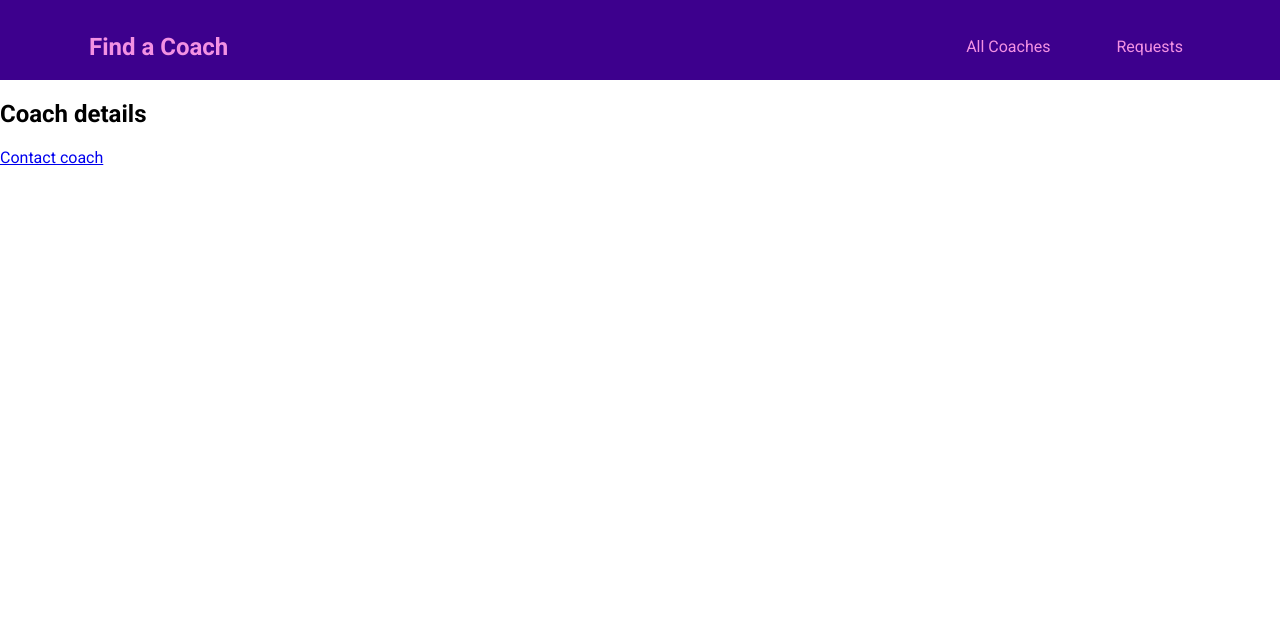
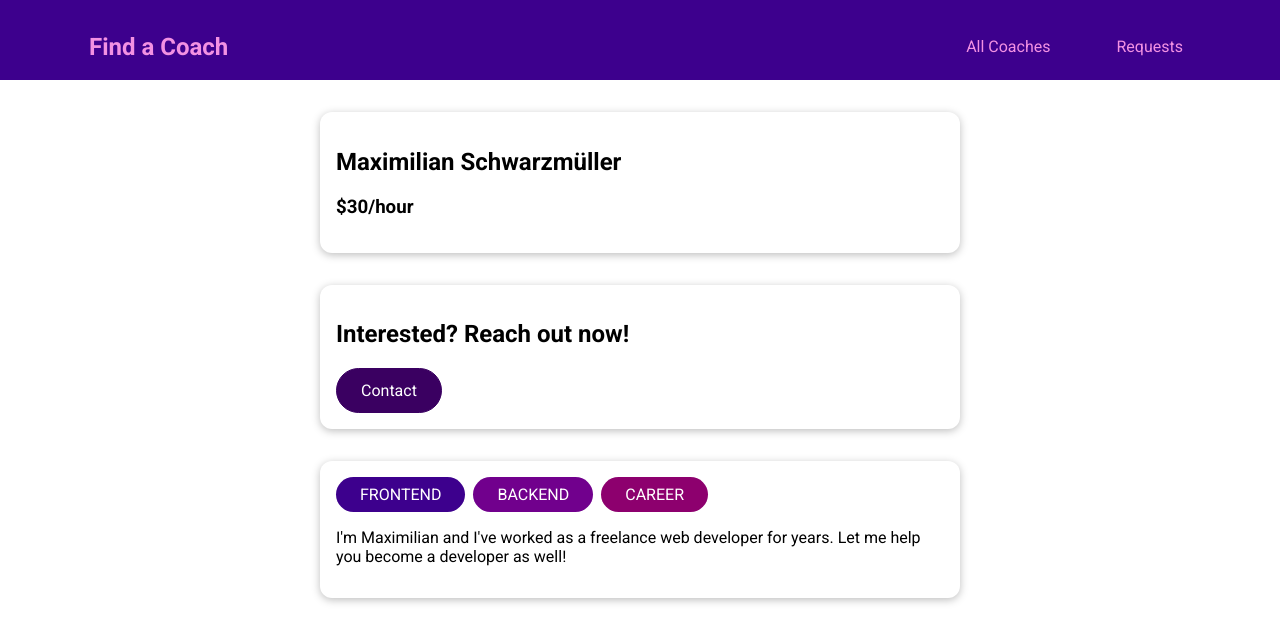
Before and after one commit to AlexL70/vue-the-complete-guide, a Vue app in the folder l235-find-coach/: page /coaches/c1 in a window 1280 px wide. Shown: the top 642 px of the page. Built offline with nearby package versions, Linux system fonts and the light colour scheme.

Commit message:
242. Building the Coach Detail Component

```diff
--- a/l235-find-coach/src/components/coaches/CoachItem.vue
+++ b/l235-find-coach/src/components/coaches/CoachItem.vue
@@ -13,6 +13,8 @@
 <script lang="ts">
 import { defineComponent } from "vue";
 import type { PropType } from "vue";
+import { mapStores } from "pinia";
+import coachesStore from "../../store/coaches";
 import type { Coach } from "@/types/dto/index";
 export default defineComponent({
     props: {
@@ -22,6 +24,7 @@ export default defineComponent({
         }
     },
     computed: {
+        ...mapStores(coachesStore),
         fullName(): string {
             return `${this.coach.firstName ?? ""} ${this.coach.lastName}`;
         },
--- a/l235-find-coach/src/pages/coaches/CoachDetail.vue
+++ b/l235-find-coach/src/pages/coaches/CoachDetail.vue
@@ -1,5 +1,53 @@
 <template>
-    <h2>Coach details</h2>
-    <router-link to="/coaches/c1/contact">Contact coach</router-link>
-    <router-view></router-view>
+    <section>
+        <base-card>
+            <h2>{{ fullName }}</h2>
+            <h3>${{ coach?.hourlyRate }}/hour</h3>
+        </base-card>
+    </section>
+    <section>
+        <base-card>
+            <h2>Interested? Reach out now!</h2>
+            <base-button link :to="contactLink">Contact</base-button>
+        </base-card>
+        <router-view></router-view>
+    </section>
+    <section>
+        <base-card>
+            <base-badge v-for="area in coach?.areas" :key="area" :type="area" :title="area"></base-badge>
+            <p>{{ coach?.description }}</p>
+        </base-card>
+    </section>
 </template>
+
+<script lang="ts">
+import { defineComponent, type PropType } from 'vue';
+import type { Coach } from "@/types/dto";
+import coachesStore from "@/store/coaches";
+import { mapStores } from "pinia";
+export default defineComponent({
+    props: {
+        id: {
+            type: String,
+            required: true,
+        },
+    },
+    data() {
+        return {
+            coach: null as null | Coach,
+        };
+    },
+    computed: {
+        ...mapStores(coachesStore),
+        fullName(): string {
+            return `${this?.coach?.firstName ?? ""} ${this?.coach?.lastName ?? ""}`
+        },
+        contactLink(): string {
+            return `${this.$refs.path}/contact`;
+        }
+    },
+    created() {
+        this.coach = this.coachesStore.getCoachById(this.id);
+    }
+});
+</script>
--- a/l235-find-coach/src/pages/coaches/CoachesList.vue
+++ b/l235-find-coach/src/pages/coaches/CoachesList.vue
@@ -18,7 +18,7 @@
 
 <script lang="ts">
 import { defineComponent } from "vue";
-import coachesStore from "../../store/coaches";
+import coachesStore from "@/store/coaches";
 import { mapStores } from "pinia";
 import type { Coach } from "@/types/dto";
 import CoachItem from "@/components/coaches/CoachItem.vue";
--- a/l235-find-coach/src/router/index.ts
+++ b/l235-find-coach/src/router/index.ts
@@ -13,6 +13,7 @@ const router = createRouter({
     { path: "/coaches", component: CoachesList },
     {
       path: "/coaches/:id",
+      props: true,
       component: CoachDetail,
       children: [{ path: "contact", component: ContactCoach }],
     },
--- a/l235-find-coach/src/store/coaches.ts
+++ b/l235-find-coach/src/store/coaches.ts
@@ -31,6 +31,9 @@ const coachesStore = defineStore("coaches", {
     hasCoaches(state): boolean {
       return state.coaches && state.coaches.length > 0;
     },
+    getCoachById: (state) => {
+      return (id: string) => state.coaches.find((c) => c.id === id) ?? null;
+    },
   },
 });
 
```
